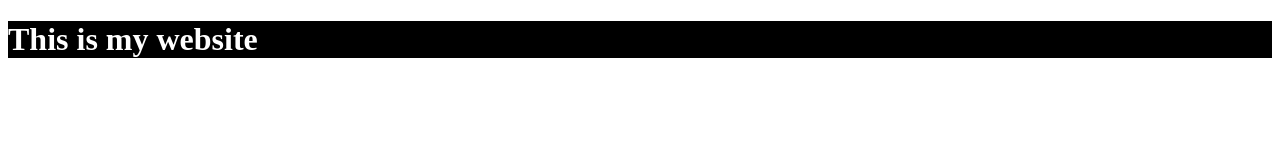
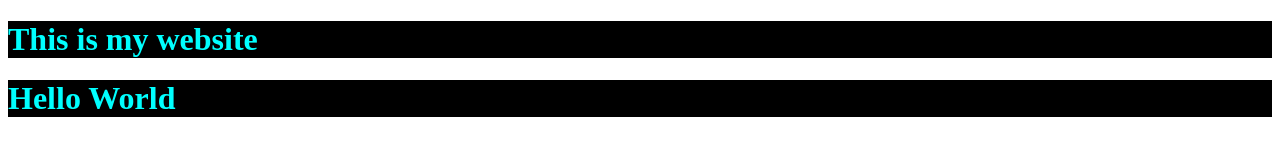
Before and after one commit to AbdulRahmanjs/Testing, a plain HTML site: page git1/index.html in a window 1280 px wide. Drawn offline with Linux system fonts and the light colour scheme.

Commit message:
new commit

```diff
--- a/git1/index.html
+++ b/git1/index.html
@@ -8,5 +8,6 @@
 </head>
 <body>
  <h1>This is my website</h1>
+ <h1>Hello World</h1>
 </body>
 </html>
--- a/git1/style.css
+++ b/git1/style.css
@@ -1,4 +1,4 @@
 h1{
     background-color: black ;
-    color: white;
+    color: aqua;
 }
```
